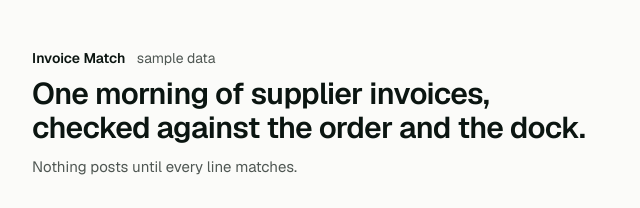
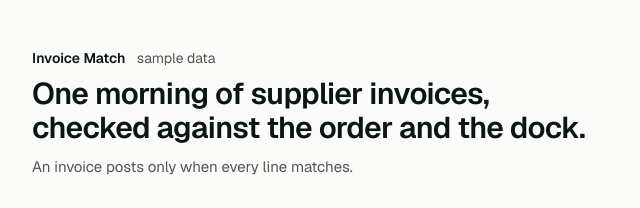
Before and after one commit to IkpemosiArnold/invoice-three-way, a website: page index.html in a window 1280 px wide. Shown: the top 208 px of the page, 304-944 px from the left. Drawn offline with Linux system fonts and the light colour scheme.

Commit message:
Reword the subtitle: an invoice posts only when every line matches
Co-Authored-By: Claude Opus 5.5 <noreply@anthropic.com>

```diff
--- a/index.html
+++ b/index.html
@@ -25,7 +25,7 @@
   <header class="top">
     <p class="mark">Invoice Match <span class="tag">sample data</span></p>
     <h1>One morning of supplier invoices, checked against the order and the dock.</h1>
-    <p class="sub">Nothing posts until every line matches.</p>
+    <p class="sub">An invoice posts only when every line matches.</p>
   </header>
 
   <section class="reading" aria-live="polite">
```
